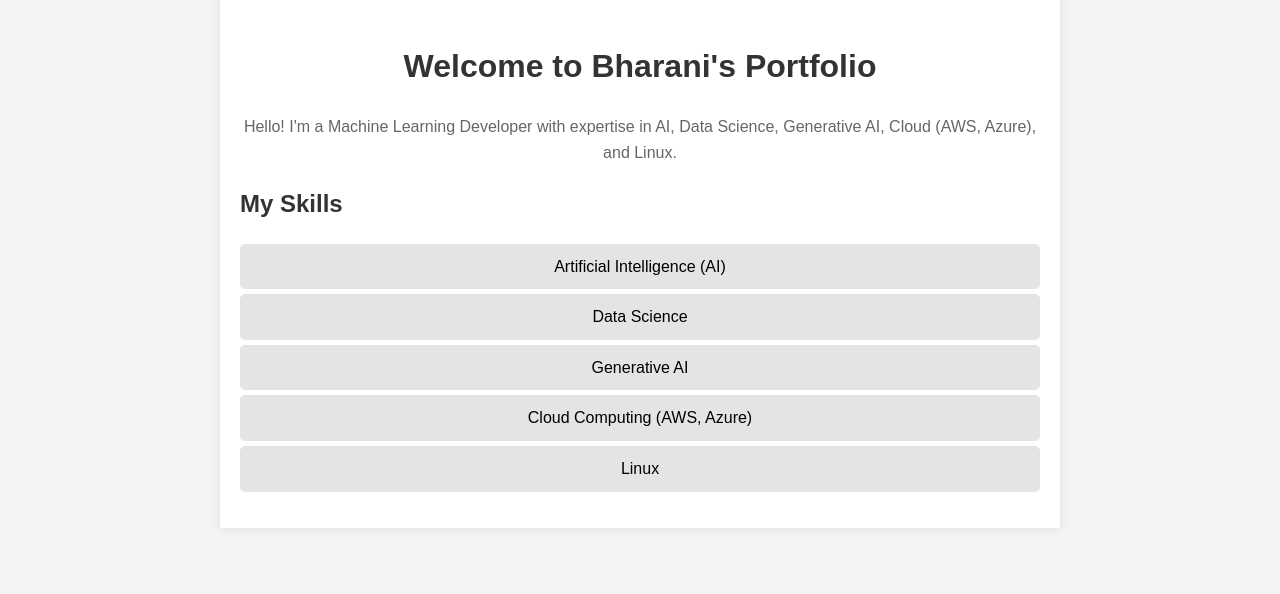
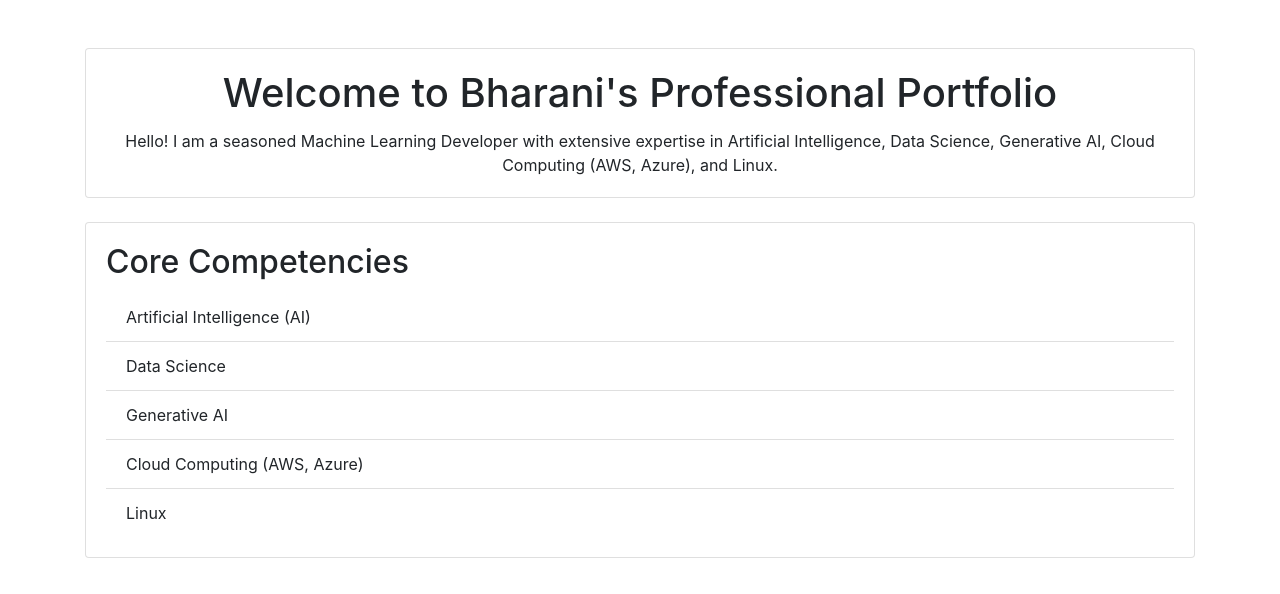
Before and after one commit to Bharani119/Bharani119.github.io, a plain HTML site: page index.html in a window 1280 px wide. Drawn offline with nearby package versions, Linux system fonts and the light colour scheme.

Commit message:
included styling

```diff
--- a/index.html
+++ b/index.html
@@ -3,64 +3,36 @@
 <head>
     <meta charset="UTF-8">
     <meta name="viewport" content="width=device-width, initial-scale=1.0">
-    <title>Bharani's Portfolio</title>
-    <style>
-        body {
-            font-family: Arial, sans-serif;
-            line-height: 1.6;
-            background-color: #f4f4f4;
-            margin: 0;
-            padding: 0;
-        }
-        .container {
-            max-width: 800px;
-            margin: auto;
-            padding: 20px;
-            background: #fff;
-            box-shadow: 0 0 10px rgba(0, 0, 0, 0.1);
-        }
-        h1 {
-            text-align: center;
-            color: #333;
-        }
-        p {
-            text-align: center;
-            color: #666;
-        }
-        .skills {
-            margin-top: 20px;
-        }
-        .skills h2 {
-            color: #333;
-        }
-        .skills ul {
-            list-style-type: none;
-            padding: 0;
-        }
-        .skills ul li {
-            background: #e4e4e4;
-            margin: 5px 0;
-            padding: 10px;
-            border-radius: 5px;
-            text-align: center;
-        }
-    </style>
+    <title>Bharani's Professional Portfolio</title>
+    <!-- Bootstrap CSS -->
+    <link href="https://maxcdn.bootstrapcdn.com/bootstrap/4.5.2/css/bootstrap.min.css" rel="stylesheet">
 </head>
 <body>
-    <div class="container">
-        <h1>Welcome to Bharani's Portfolio</h1>
-        <p>Hello! I'm a Machine Learning Developer with expertise in AI, Data Science, Generative AI, Cloud (AWS, Azure), and Linux.</p>
+    <div class="container mt-5">
+        <div class="card">
+            <div class="card-body text-center">
+                <h1 class="card-title">Welcome to Bharani's Professional Portfolio</h1>
+                <p class="card-text">Hello! I am a seasoned Machine Learning Developer with extensive expertise in Artificial Intelligence, Data Science, Generative AI, Cloud Computing (AWS, Azure), and Linux.</p>
+            </div>
+        </div>
 
-        <div class="skills">
-            <h2>My Skills</h2>
-            <ul>
-                <li>Artificial Intelligence (AI)</li>
-                <li>Data Science</li>
-                <li>Generative AI</li>
-                <li>Cloud Computing (AWS, Azure)</li>
-                <li>Linux</li>
-            </ul>
+        <div class="card mt-4">
+            <div class="card-body">
+                <h2 class="card-title">Core Competencies</h2>
+                <ul class="list-group list-group-flush">
+                    <li class="list-group-item">Artificial Intelligence (AI)</li>
+                    <li class="list-group-item">Data Science</li>
+                    <li class="list-group-item">Generative AI</li>
+                    <li class="list-group-item">Cloud Computing (AWS, Azure)</li>
+                    <li class="list-group-item">Linux</li>
+                </ul>
+            </div>
         </div>
     </div>
+
+    <!-- Bootstrap JS and dependencies -->
+    <script src="https://code.jquery.com/jquery-3.5.1.slim.min.js"></script>
+    <script src="https://cdn.jsdelivr.net/npm/@popperjs/core@2.5.4/dist/umd/popper.min.js"></script>
+    <script src="https://maxcdn.bootstrapcdn.com/bootstrap/4.5.2/js/bootstrap.min.js"></script>
 </body>
 </html>
```
